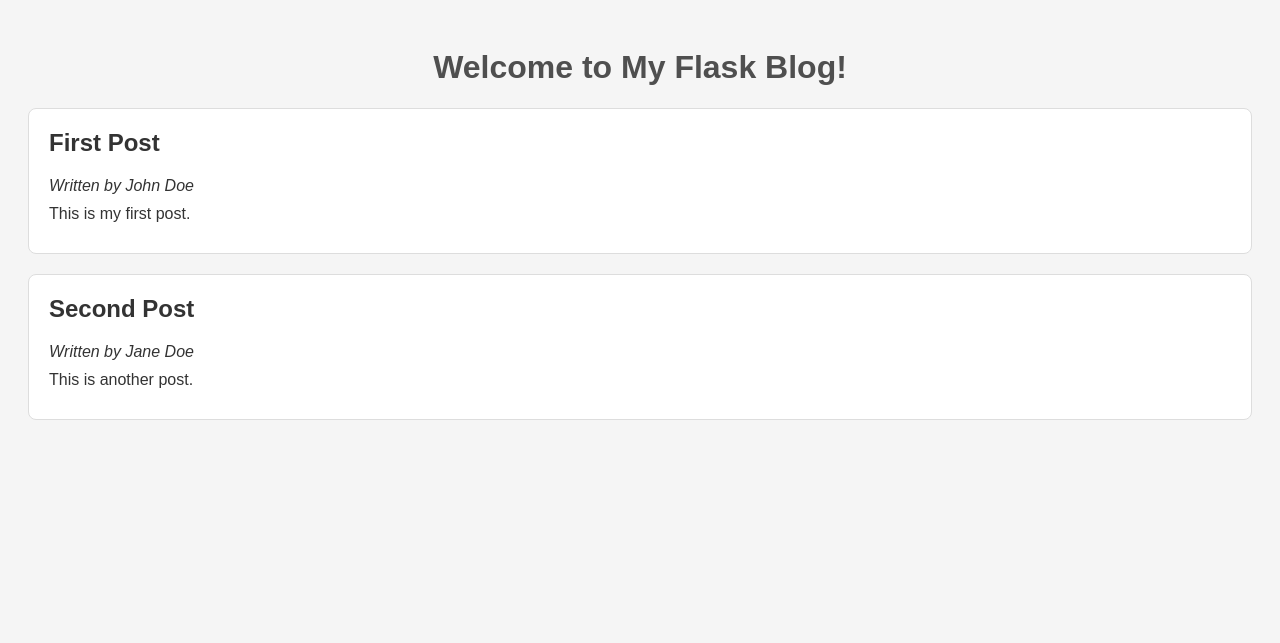
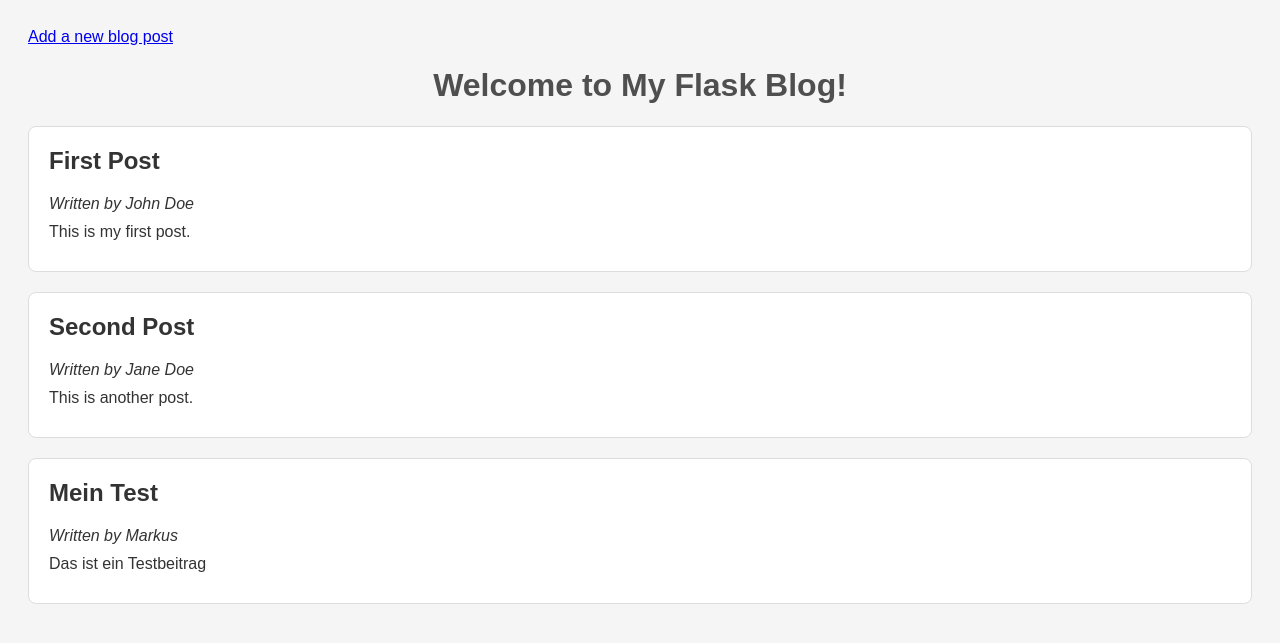
Before and after one commit to markus-niessen/masterblog, a Flask app: page / in a window 1280 px wide. Shown: the top 643 px of the page. Run offline with Flask 3, Linux system fonts and the light colour scheme.

Commit message:
Add blog post creation form and route

```diff
--- a/app.py
+++ b/app.py
@@ -1,17 +1,50 @@
-from flask import Flask, render_template
+from flask import Flask, render_template, request, redirect, url_for
 import json
 
 app = Flask(__name__)
+
 
 def load_posts():
     with open("blog_posts.json", "r") as file:
         return json.load(file)
 
-@app.route('/')
-def index():
-    posts = load_posts()
-    return render_template("index.html", posts=posts)
+
+def save_posts(posts):
+    with open("blog_posts.json", "w") as file:
+        json.dump(posts, file, indent=4)
 
 
-if __name__ == '__main__':
+@app.route("/")
+def index():
+    blog_posts = load_posts()
+    return render_template("index.html", posts=blog_posts)
+
+
+@app.route("/add", methods=["GET", "POST"])
+def add():
+    if request.method == "POST":
+        blog_posts = load_posts()
+
+        title = request.form.get("title")
+        author = request.form.get("author")
+        content = request.form.get("content")
+
+        new_id = max(post["id"] for post in blog_posts) + 1 if blog_posts else 1
+
+        new_post = {
+            "id": new_id,
+            "title": title,
+            "author": author,
+            "content": content
+        }
+
+        blog_posts.append(new_post)
+        save_posts(blog_posts)
+
+        return redirect(url_for("index"))
+
+    return render_template("add.html")
+
+
+if __name__ == "__main__":
     app.run(host="0.0.0.0", port=5000, debug=True)
--- a/blog_posts.json
+++ b/blog_posts.json
@@ -10,5 +10,11 @@
         "author": "Jane Doe",
         "title": "Second Post",
         "content": "This is another post."
+    },
+    {
+        "id": 3,
+        "title": "Mein Test",
+        "author": "Markus",
+        "content": "Das ist ein Testbeitrag"
     }
 ]
--- a/templates/index.html
+++ b/templates/index.html
@@ -4,6 +4,7 @@
     <meta charset="UTF-8">
     <meta name="viewport" content="width=device-width, initial-scale=1.0">
     <title>My Flask Blog</title>
+    <a href="/add">Add a new blog post</a>
     <link rel="stylesheet" href="{{ url_for('static', filename='css/style.css') }}">
 </head>
 <body>
```
Also changed, not shown: templates/add.html (added, +26 -0 lines).
